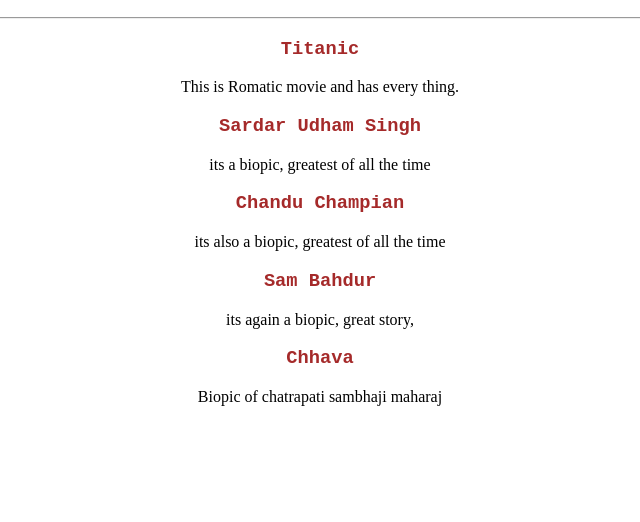
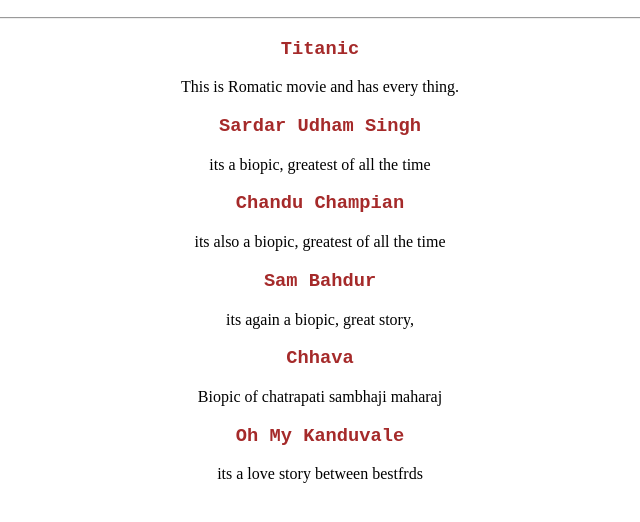
Before and after one commit to Nk-Code-Star/movies, a plain HTML site: page index.html in a window 1280 px wide. Shown: the part 110-632 px from the top of the page, without its empty margins (320-960 px from the left). Drawn offline with Linux system fonts and the light colour scheme.

Commit message:
Update index.html

```diff
--- a/index.html
+++ b/index.html
@@ -21,6 +21,7 @@
     <p>its again a biopic, great story,</p>
     <h3>Chhava</h3>
     <p>Biopic of chatrapati sambhaji maharaj</p>
-
+    <h3>Oh My Kanduvale</h3>
+    <p>its a love story between bestfrds</p>
   </body>
 </html>
```
